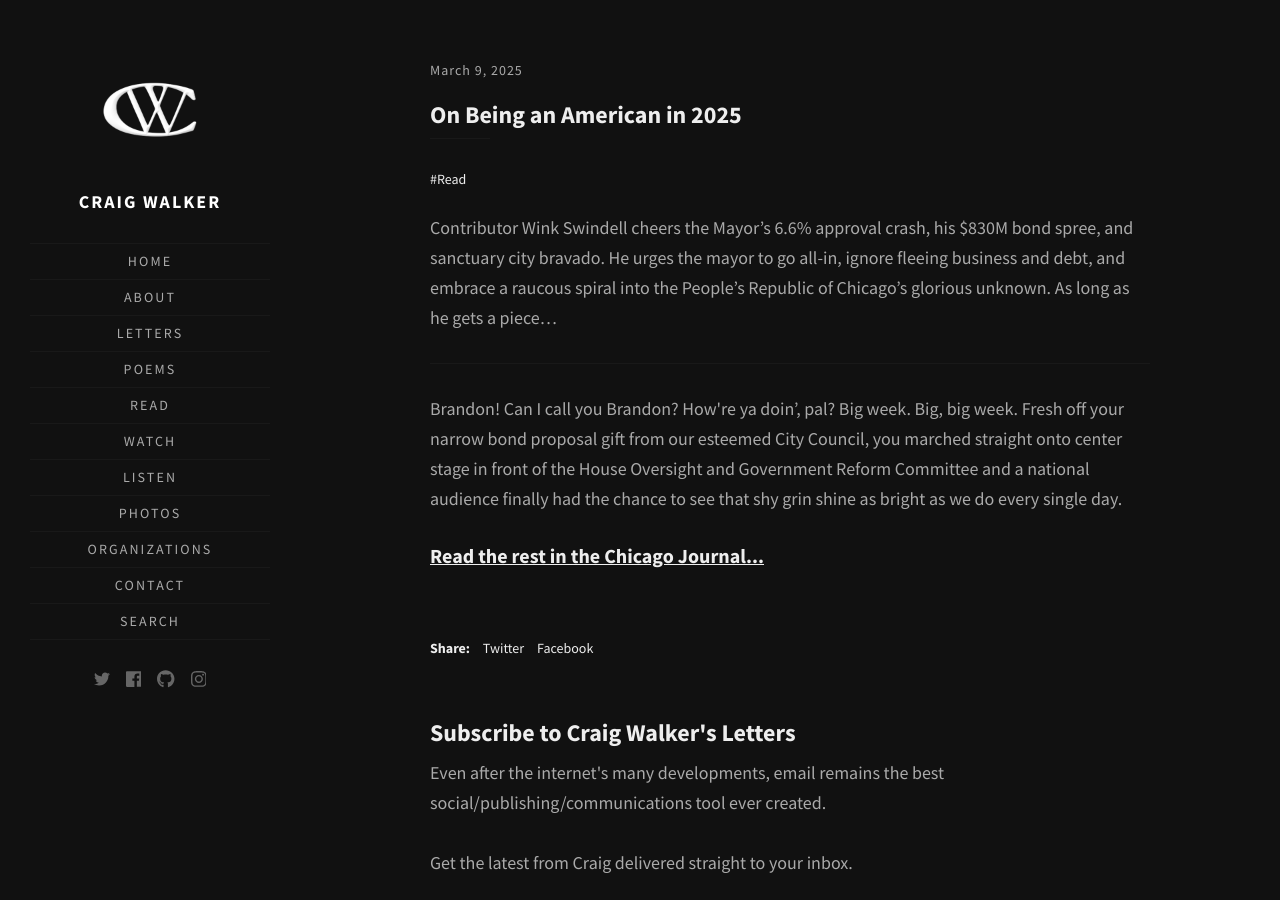
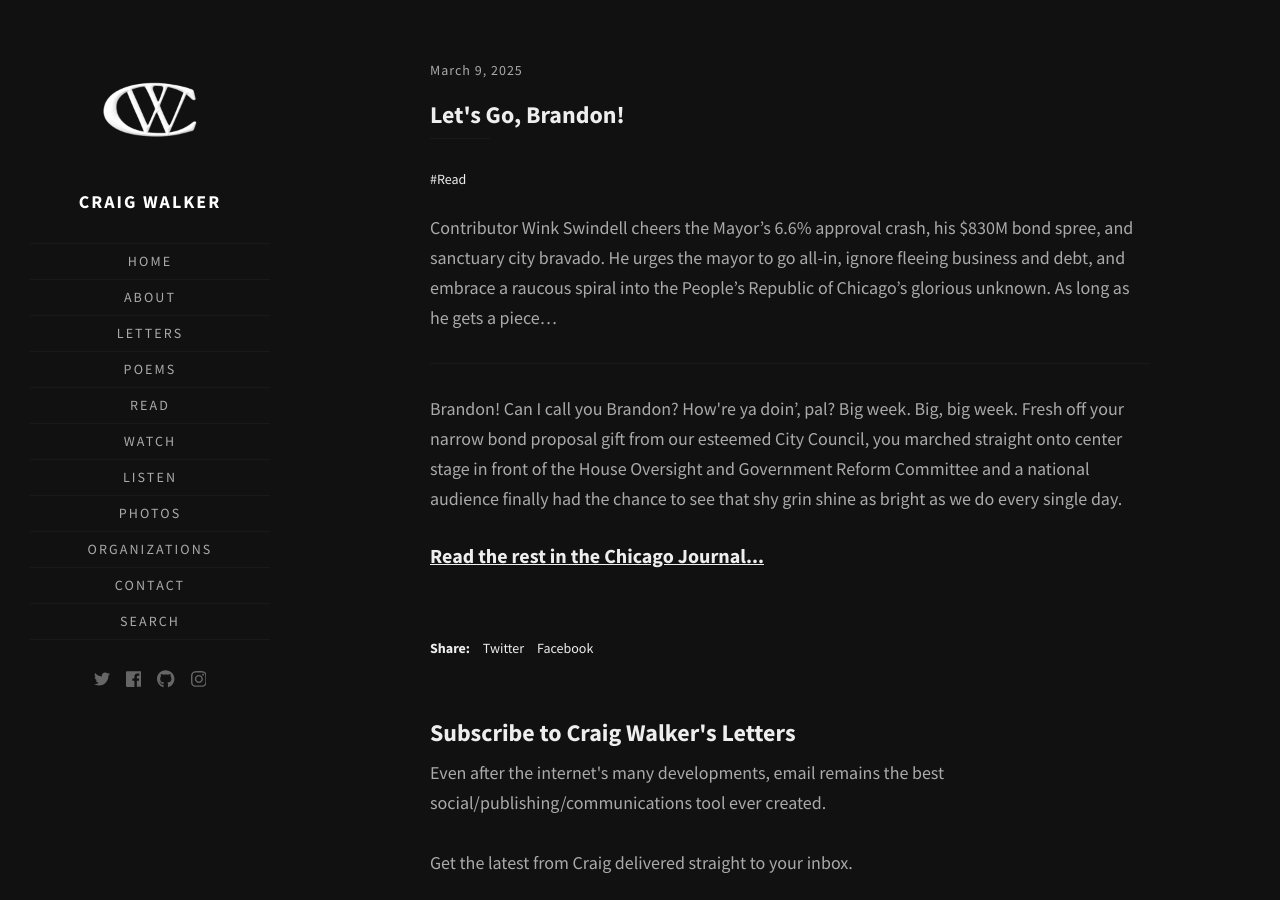
Before and after one commit to walkercraig/walkercraig, a Jekyll site: the page built from _posts/2025/2025-03-09-opinion-lets-go-brandon.md, in a window 1280 px wide and 900 px high. Built offline with Jekyll 4.4.1, drawn with Linux system fonts in a browser that asks for light colours; some web fonts are replaced.

Commit message:
Update 2025-03-09-opinion-lets-go-brandon.md

```diff
--- a/_posts/2025/2025-03-09-opinion-lets-go-brandon.md
+++ b/_posts/2025/2025-03-09-opinion-lets-go-brandon.md
@@ -1,7 +1,7 @@
 ---
 layout: post
 tag: [ Read ]
-title: On Being an American in 2025
+title: Let's Go, Brandon!
 ---
 
 Contributor Wink Swindell cheers the Mayor's 6.6% approval crash, his $830M bond spree, and sanctuary city bravado. He urges the mayor to go all-in, ignore fleeing business and debt, and embrace a raucous spiral into the People's Republic of Chicago's glorious unknown. As long as he gets a piece...
```
